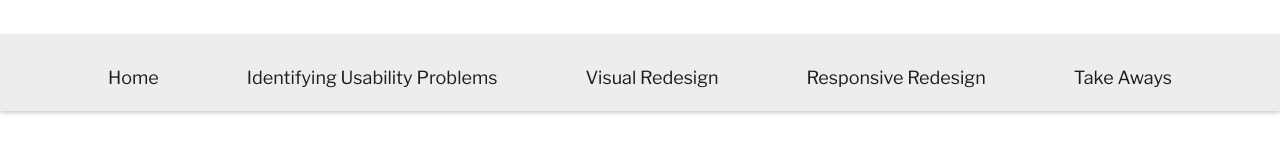
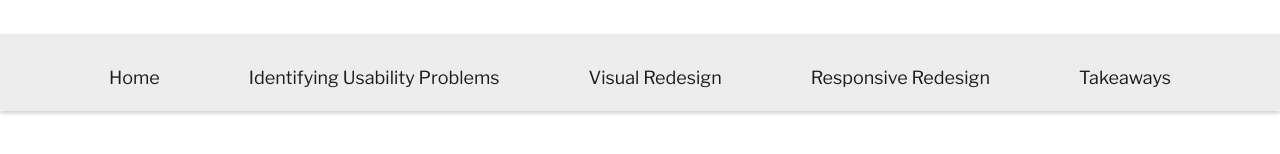
Before and after one commit to LittleLlama246/mycoolportfolio, a React (Create React App) app: page /#/redesign in a window 1280 px wide. Shown: the part 387-541 px from the top of the page. Built offline with nearby package versions, Linux system fonts and the light colour scheme; the HTML template or start-up script is replaced by a standard one.

Commit message:
Update Redesign.jsx

```diff
--- a/src/components/projects/redesign/Redesign.jsx
+++ b/src/components/projects/redesign/Redesign.jsx
@@ -51,7 +51,7 @@ const Redesign = () => {
             <li class="nav"><a href={'#part-1'}>Identifying Usability Problems</a></li>
             <li class="nav"><a href={'#part-2'}>Visual Redesign</a></li>
             <li class="nav"><a href={'#part-3'}> Responsive Redesign</a></li>
-            <li class="nav"><a href={'#part-4'}> Take Aways </a></li>
+            <li class="nav"><a href={'#part-4'}> Takeaways </a></li>
       </div>
 
       <div id="intro">
@@ -223,7 +223,7 @@ const Redesign = () => {
 
       <div id="part-4">
         <br></br>
-        <h2 class="pTitle">Take Aways</h2>
+        <h2 class="pTitle">Takeaways</h2>
         <p class="ptexplanation"> Overall, this project gave me some great experience with full scale web design. I found the planning portion - finding issues, and creating sketches and the style guide - to be the most time consuming part of the assignment; however, I found that this made the coding
         MUCH easier in the end.</p>
       </div>
```
